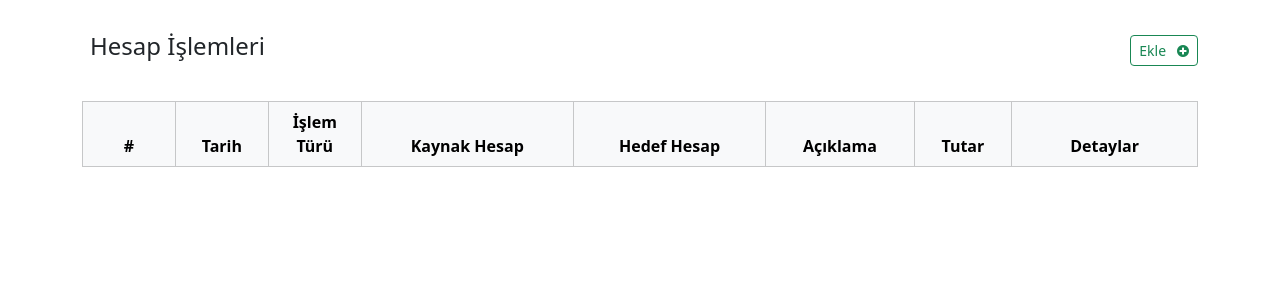
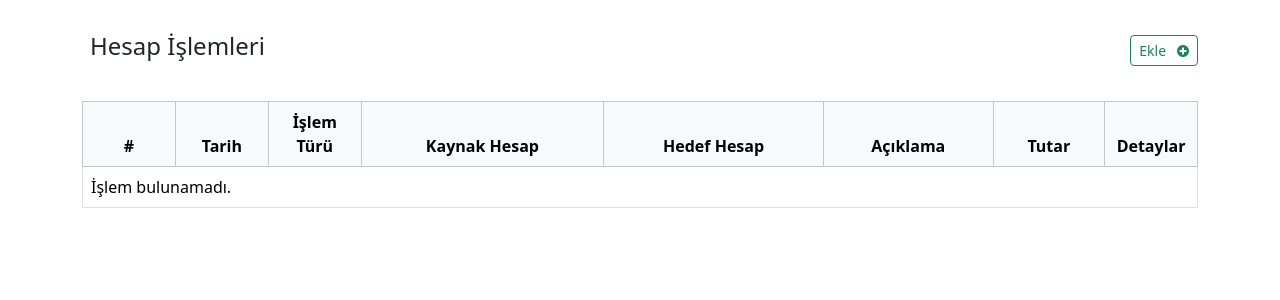
Before and after one commit to careengineering/budgecument_root, a Django app: page /bank_accounts/transactions/ in a window 1280 px wide. Shown: the part 56-356 px from the top of the page. Run offline with Django 4.2, Linux system fonts and the light colour scheme; a user stored in the database is signed in; data comes from the database, SQL or seed files in the repository; both versions use the stored data as it was after the commit; lists and menus that the app fills with data are empty; some libraries are stand-ins or nearby versions.

Commit message:
transaction_new_update_finished

```diff
--- a/budgecument/templates/transactions/transaction_detail.html
+++ b/budgecument/templates/transactions/transaction_detail.html
@@ -1,7 +1,9 @@
+<!--gerekli değil şimdilik dursun-->
+
 {% extends "base.html" %}
 {% load crispy_forms_tags %}
 
-{% block title %}İşlem Detayı{% endblock %}
+{% block title %}Budgecument - İşlem Detayı{% endblock %}
 
 {% block content %}
 <div class="container">
--- a/budgecument/templates/transactions/transaction_list.html
+++ b/budgecument/templates/transactions/transaction_list.html
@@ -23,10 +23,11 @@
               <th scope="col">Hedef Hesap</th>
               <th scope="col">Açıklama</th>
               <th scope="col">Tutar</th>
-              <th scope="col" class="col-sm-2">Detaylar</th>
+              <th scope="col" class="col-sm-1">Detaylar</th>
           </tr>
       </thead>
       <tbody>
+      {% if transactions %}
           {% for transaction in transactions %}
 
           <tr class="text-center">
@@ -38,17 +39,35 @@
               <td>{{ transaction.description }}</td>
               <td class="{% if transaction.get_transaction_type_display == 'Giden' %}text-danger{% endif %}">{% if transaction.get_transaction_type_display == "Giden" %}-{{ transaction.amount }}{{ transaction.source_account.currency.symbol }}{% else %}{{ transaction.amount }}{{ transaction.source_account.currency.symbol }}{% endif %}</td>
               <td>
-                  <a class="btn btn-primary btn-sm" href="{% url 'transaction_detail' transaction_uid=transaction.uid %}">
-                      <i class="fa fa-eye" aria-hidden="true"></i></a>
+<!--                  gerekli değil şimdilik dursun-->
+<!--                  <a class="btn btn-primary btn-sm" href="{% url 'transaction_detail' transaction_uid=transaction.uid %}">-->
+<!--                      <i class="fa fa-eye" aria-hidden="true"></i></a>-->
                   <a class="btn btn-success btn-sm" href="{% url 'transaction_update' transaction_uid=transaction.uid %}">
                       <i class="fa fa-pencil-square-o" aria-hidden="true"></i></a>
+
+
                   <a class="btn btn-danger btn-sm" href="{% url 'transaction_delete' transaction_uid=transaction.uid %}">
                       <i class="fa fa-trash" aria-hidden="true"></i></a>
               </td>
           </tr>
           {% endfor %}
+      {% else %}
+            <tr>
+                <td colspan="8">İşlem bulunamadı.</td>
+            </tr>
+        {% endif %}
       </tbody>
   </table>
+
+
+
+
+
+
+
+
+
+
 </div>
 
 {% endblock %}
```
Also changed, not shown: budgecument/db.sqlite3.
